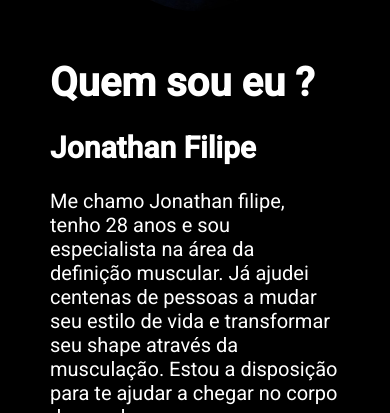
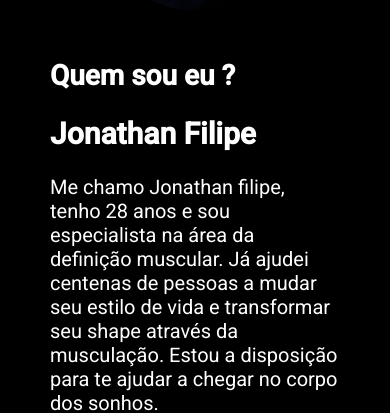
Before and after one commit to HenriqueCarniell/Consultoria, a plain HTML site: page index.html in a window 390 px wide. Shown: the part 1651-2064 px from the top of the page. Drawn offline with nearby package versions, Linux system fonts and the light colour scheme.

Commit message:
atualização

```diff
--- a/style.css
+++ b/style.css
@@ -558,6 +558,9 @@ footer {
 }
 
 @media screen and (max-width: 439px) {
+    #div-quem-sou-eu {
+        font-size: 14px;
+    }
     #frase-protocolo h1{
         font-size: 20px !important;
     }
```
